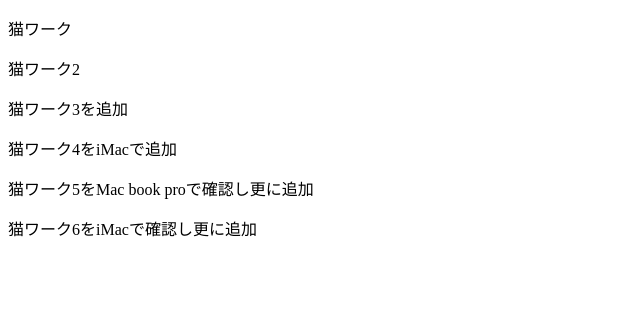
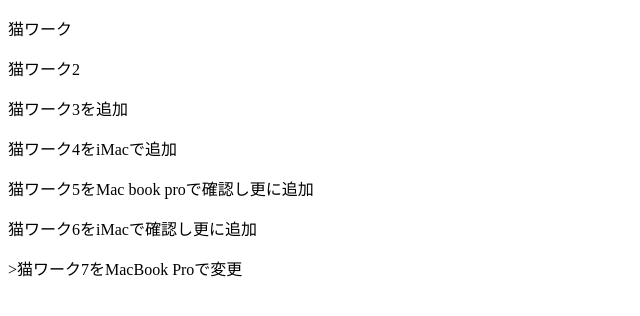
Before and after one commit to hirokazu0208/neko_work, a plain HTML site: page index.html in a window 1280 px wide. Shown: the whole page, without its empty margins (0-640 px from the left). Drawn offline with Linux system fonts and the light colour scheme.

Commit message:
MacBook Proでコミット

```diff
--- a/index.html
+++ b/index.html
@@ -12,5 +12,6 @@
 <p>猫ワーク4をiMacで追加</p>
 <p>猫ワーク5をMac book proで確認し更に追加</p>
 <p>猫ワーク6をiMacで確認し更に追加</p>
+<p>>猫ワーク7をMacBook Proで変更</p>
 </body>
 </html>
```
